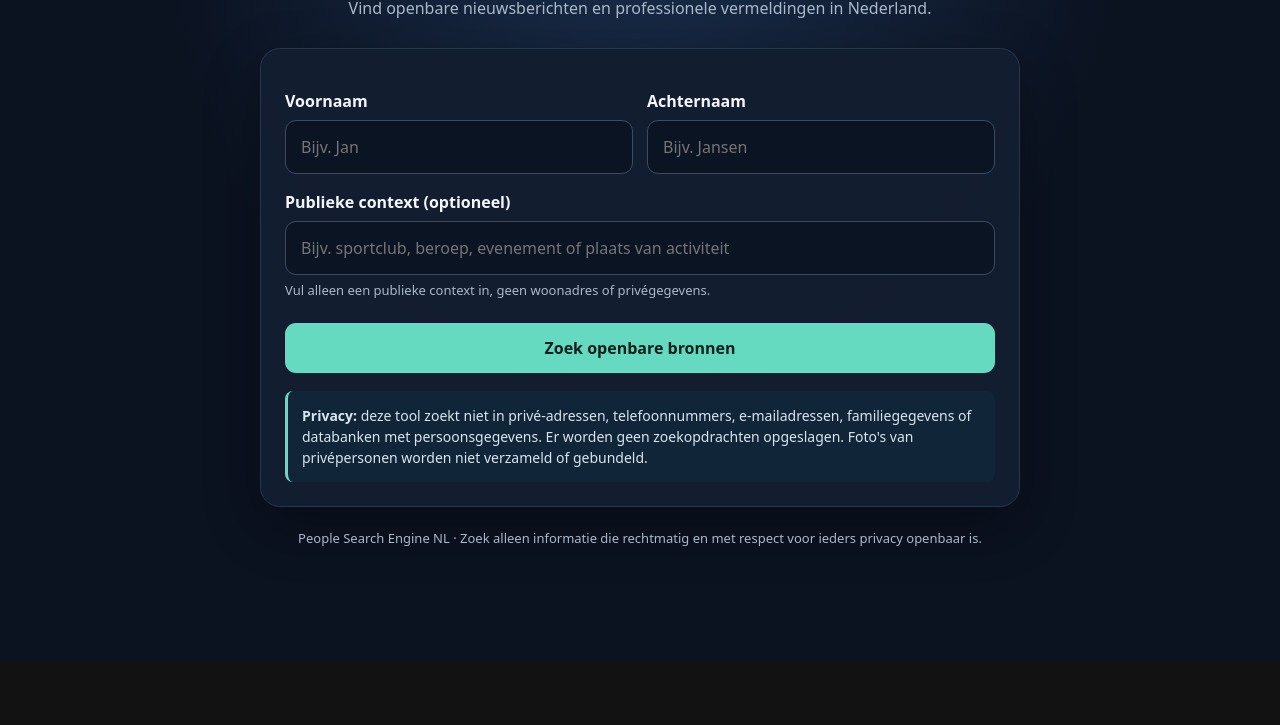
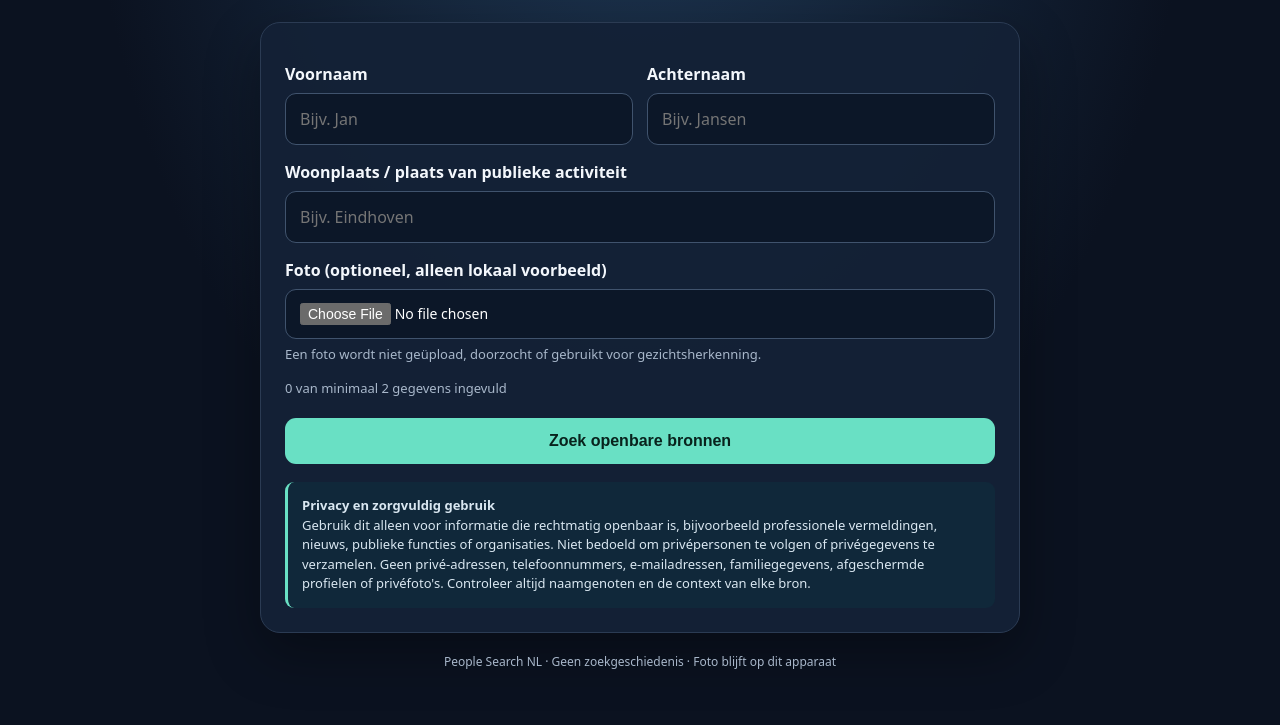
Before and after one commit to sebastiaanvogels2014/People-Search-Engine-NL, a plain HTML site: page index.html in a window 1280 px wide. Shown: the part 186-911 px from the top of the page. Before the commit the page ends 848 px from the top, so only its background shows below. Drawn offline with Linux system fonts and the light colour scheme.

Commit message:
Upgrade dark web app with privacy-safe optional fields

```diff
--- a/index.html
+++ b/index.html
@@ -1,70 +1,57 @@
 <!doctype html>
-<html lang="nl">
-<head>
-<meta charset="utf-8">
-<meta name="viewport" content="width=device-width, initial-scale=1">
-<meta name="theme-color" content="#101827">
-<title>People Search Engine NL</title>
+<html lang="nl"><head>
+<meta charset="utf-8"><meta name="viewport" content="width=device-width,initial-scale=1">
+<meta name="theme-color" content="#0b1220"><title>People Search NL</title>
 <style>
-:root{color-scheme:dark;--bg:#0b1220;--panel:#131e30;--line:#26364d;--muted:#aab8ca;--accent:#66d9c1}
-*{box-sizing:border-box}body{margin:0;background:radial-gradient(ellipse at top,#1b3150 0,var(--bg) 55%);color:#f4f7fb;font:16px/1.5 system-ui,-apple-system,Segoe UI,sans-serif;min-height:100vh}
-main{width:min(760px,calc(100% - 32px));margin:48px auto;padding-bottom:48px}
-header{text-align:center;margin-bottom:28px}.mark{display:inline-grid;place-items:center;width:58px;height:58px;border-radius:18px;background:#1e3a50;color:var(--accent);font-size:28px}
-h1{font-size:clamp(28px,5vw,40px);line-height:1.1;margin:16px 0 8px}header p,.hint{color:var(--muted)}
-.panel{background:rgba(19,30,48,.96);border:1px solid var(--line);border-radius:20px;padding:24px;box-shadow:0 18px 55px #0005}
-label{display:block;font-weight:650;margin:16px 0 7px}input{width:100%;padding:14px 15px;border:1px solid #3a4b63;border-radius:11px;background:#0b1423;color:white;font:inherit}input:focus{outline:2px solid var(--accent);border-color:transparent}
-.row{display:grid;grid-template-columns:1fr 1fr;gap:14px}.hint{font-size:13px;margin:6px 0 0}
-button{border:0;border-radius:11px;padding:14px 18px;font:700 16px system-ui;cursor:pointer}
-.primary{width:100%;margin-top:22px;background:var(--accent);color:#09201c}.primary:hover{filter:brightness(1.08)}
-.results{display:none;margin-top:22px}.results h2{font-size:18px}.links{display:grid;gap:10px}.links a{display:block;padding:14px;border:1px solid var(--line);border-radius:12px;color:#dffcf5;text-decoration:none;background:#0d1929}.links a:hover{border-color:var(--accent)}
-.notice{margin-top:18px;padding:14px;border-left:3px solid var(--accent);background:#102538;border-radius:8px;color:#d7e5f0;font-size:14px}
-footer{text-align:center;color:var(--muted);font-size:13px;margin-top:22px}
-@media(max-width:560px){main{margin:26px auto}.panel{padding:18px}.row{grid-template-columns:1fr}}
-</style>
-</head>
-<body>
-<main>
-<header><div class="mark" aria-hidden="true">⌕</div><h1>People Search Engine NL</h1><p>Vind openbare nieuwsberichten en professionele vermeldingen in Nederland.</p></header>
-<section class="panel">
-<form id="searchForm">
-<div class="row">
-<div><label for="first">Voornaam</label><input id="first" name="first" autocomplete="given-name" required maxlength="60" placeholder="Bijv. Jan"></div>
-<div><label for="last">Achternaam</label><input id="last" name="last" autocomplete="family-name" required maxlength="60" placeholder="Bijv. Jansen"></div>
+:root{color-scheme:dark;--bg:#0b1220;--panel:#142136;--line:#2b3b53;--muted:#a8b7ca;--mint:#69e0c4}
+*{box-sizing:border-box}body{margin:0;min-height:100vh;background:radial-gradient(ellipse at 50% -10%,#203b59,var(--bg) 62%);color:#f3f7fc;font:16px/1.5 system-ui,Segoe UI,sans-serif}
+main{width:min(760px,calc(100% - 30px));margin:36px auto 54px}.hero{text-align:center;margin-bottom:25px}.logo{margin:auto;width:58px;height:58px;border-radius:18px;background:#1c3a4d;color:var(--mint);display:grid;place-items:center;font-size:31px}
+h1{font-size:clamp(28px,5vw,40px);line-height:1.1;margin:14px 0 7px}.sub,.muted{color:var(--muted)}
+.panel{background:#142136f2;border:1px solid var(--line);border-radius:20px;padding:24px;box-shadow:0 20px 55px #0005}
+.grid{display:grid;grid-template-columns:1fr 1fr;gap:14px}label{display:block;font-weight:650;margin:15px 0 7px}
+input{width:100%;padding:13px 14px;border:1px solid #40536d;border-radius:11px;background:#0c1728;color:white;font:inherit}
+input:focus{outline:2px solid var(--mint);border-color:transparent}input[type=file]{font-size:14px}
+.hint{font-size:13px;color:var(--muted);margin:6px 0 0}
+.count{margin-top:14px;font-size:13px;color:var(--muted)}button{width:100%;margin-top:20px;padding:14px;border:0;border-radius:11px;background:var(--mint);color:#08231d;font-size:16px;font-weight:750;cursor:pointer}
+button:hover{filter:brightness(1.08)}.alert{display:none;margin-top:14px;color:#ffd4a3;background:#392a1c;padding:12px;border-radius:10px}
+#preview{display:none;max-width:120px;max-height:120px;object-fit:cover;border-radius:12px;margin-top:10px;border:1px solid var(--line)}
+.results{display:none;margin-top:22px}.links{display:grid;gap:10px}.links a{display:block;text-decoration:none;color:#e1fff8;background:#0d1b2c;border:1px solid var(--line);padding:14px;border-radius:12px}.links a:hover{border-color:var(--mint)}
+.notice{margin-top:18px;padding:14px;border-left:3px solid var(--mint);background:#10283a;border-radius:9px;font-size:13px;color:#d9e7f1}
+footer{text-align:center;color:var(--muted);font-size:12px;margin:20px 10px}
+@media(max-width:560px){main{margin-top:24px}.panel{padding:18px}.grid{grid-template-columns:1fr}}
+</style></head><body><main>
+<header class="hero"><div class="logo">⌕</div><h1>People Search NL</h1><div class="sub">Zoek openbare, professionele en nieuwsbronnen in Nederland.</div></header>
+<section class="panel"><form id="form">
+<div class="grid">
+<div><label for="first">Voornaam</label><input id="first" maxlength="60" autocomplete="given-name" placeholder="Bijv. Jan"></div>
+<div><label for="last">Achternaam</label><input id="last" maxlength="60" autocomplete="family-name" placeholder="Bijv. Jansen"></div>
 </div>
-<label for="context">Publieke context (optioneel)</label>
-<input id="context" name="context" maxlength="100" placeholder="Bijv. sportclub, beroep, evenement of plaats van activiteit">
-<p class="hint">Vul alleen een publieke context in, geen woonadres of privégegevens.</p>
-<button class="primary" type="submit">Zoek openbare bronnen</button>
+<label for="city">Woonplaats / plaats van publieke activiteit</label><input id="city" maxlength="80" placeholder="Bijv. Eindhoven">
+<label for="photo">Foto (optioneel, alleen lokaal voorbeeld)</label><input id="photo" type="file" accept="image/*"><img id="preview" alt="Lokale fotovoorbeeld">
+<p class="hint">Een foto wordt niet geüpload, doorzocht of gebruikt voor gezichtsherkenning.</p>
+<div class="count" id="count">0 van minimaal 2 gegevens ingevuld</div>
+<div class="alert" id="alert" role="alert"></div>
+<button type="submit">Zoek openbare bronnen</button>
 </form>
-<div class="results" id="results" aria-live="polite">
-<h2>Zoekresultaten openen</h2>
-<p class="hint">De links openen zoekopdrachten bij externe websites. Controleer altijd zelf of een resultaat over de juiste persoon gaat.</p>
-<div class="links" id="links"></div>
-</div>
-<div class="notice"><strong>Privacy:</strong> deze tool zoekt niet in privé-adressen, telefoonnummers, e-mailadressen, familiegegevens of databanken met persoonsgegevens. Er worden geen zoekopdrachten opgeslagen. Foto's van privépersonen worden niet verzameld of gebundeld.</div>
-</section>
-<footer>People Search Engine NL · Zoek alleen informatie die rechtmatig en met respect voor ieders privacy openbaar is.</footer>
-</main>
+<section class="results" id="results" aria-live="polite"><h2>Zoeklinks</h2><p class="hint">Deze links openen zoekopdrachten bij externe zoekmachines. De app verzamelt geen profielen en haalt geen gegevens automatisch binnen.</p><div class="links" id="links"></div></section>
+<div class="notice"><strong>Privacy en zorgvuldig gebruik</strong><br>Gebruik dit alleen voor informatie die rechtmatig openbaar is, bijvoorbeeld professionele vermeldingen, nieuws, publieke functies of organisaties. Niet bedoeld om privépersonen te volgen of privégegevens te verzamelen. Geen privé-adressen, telefoonnummers, e-mailadressen, familiegegevens, afgeschermde profielen of privéfoto's. Controleer altijd naamgenoten en de context van elke bron.</div>
+</section><footer>People Search NL · Geen zoekgeschiedenis · Foto blijft op dit apparaat</footer></main>
 <script>
-const form=document.getElementById('searchForm');
-form.addEventListener('submit',function(e){
- e.preventDefault();
- const first=document.getElementById('first').value.trim();
- const last=document.getElementById('last').value.trim();
- const context=document.getElementById('context').value.trim();
- if(!first||!last)return;
- const base='"'+first.replace(/"/g,'')+' '+last.replace(/"/g,'')+'"';
- const q=(extra)=>encodeURIComponent([base,context,extra].filter(Boolean).join(' '));
- const items=[
-  ['Google Nieuws — nieuwsartikelen', 'https://www.google.com/search?tbm=nws&q='+q('Nederland')],
-  ['Google — openbare websites', 'https://www.google.com/search?q='+q('Nederland')],
-  ['Overheid.nl — publieke informatie', 'https://www.google.com/search?q='+q('site:overheid.nl')],
-  ['Publieke organisaties en verenigingen', 'https://www.google.com/search?q='+q('vereniging OR organisatie OR evenement')]
- ];
- const box=document.getElementById('links');box.replaceChildren();
- for(const [label,url] of items){const a=document.createElement('a');a.href=url;a.target='_blank';a.rel='noopener noreferrer';a.textContent=label;box.appendChild(a)}
- document.getElementById('results').style.display='block';
-});
-</script>
-</body>
-</html>
+const $=id=>document.getElementById(id);
+const fields=['first','last','city','photo'];
+function filled(){return fields.filter(id=>$(id).type==='file'?$(id).files.length>0:$(id).value.trim()).length}
+function updateCount(){$('count').textContent=filled()+' van minimaal 2 gegevens ingevuld'}
+fields.forEach(id=>$(id).addEventListener('input',updateCount));
+$('photo').addEventListener('change',()=>{const file=$('photo').files[0];if(!file){$('preview').style.display='none';return}if(!file.type.startsWith('image/')){ $('photo').value='';return }const reader=new FileReader();reader.onload=()=>{$('preview').src=reader.result;$('preview').style.display='block'};reader.readAsDataURL(file);updateCount()});
+$('form').addEventListener('submit',e=>{e.preventDefault();const first=$('first').value.trim(),last=$('last').value.trim(),city=$('city').value.trim(),photo=$('photo').files.length>0;
+const alert=$('alert');if(filled()<2){alert.textContent='Vul minimaal 2 gegevens in.';alert.style.display='block';return}if(!first&&!last&&!city){alert.textContent='Vul naast een foto minimaal één naam- of plaatsveld in. De foto zelf wordt niet doorzocht.';alert.style.display='block';return}
+alert.style.display='none';const person=[first,last].filter(Boolean).join(' ');const base=[person,city].filter(Boolean).map(v=>'"'+v.replace(/"/g,'')+'"').join(' ');const q=extra=>encodeURIComponent([base,extra].filter(Boolean).join(' '));
+const items=[
+['Google Nieuws · nieuwsartikelen','https://www.google.com/search?tbm=nws&q='+q('Nederland')],
+['Google · openbare webpagina’s','https://www.google.com/search?q='+q('Nederland')],
+['Overheid.nl · publieke informatie','https://www.google.com/search?q='+q('site:overheid.nl')],
+['Publieke organisaties en verenigingen','https://www.google.com/search?q='+q('vereniging OR organisatie OR evenement')],
+['LinkedIn · professionele openbare profielen','https://www.google.com/search?q='+q('site:linkedin.com/in')]
+];const box=$('links');box.replaceChildren();for(const [label,url] of items){const a=document.createElement('a');a.href=url;a.textContent=label;a.rel='noopener noreferrer';box.append(a)}$('results').style.display='block';$('results').scrollIntoView({behavior:'smooth',block:'start'});
+});updateCount();
+</script></body></html>
```
